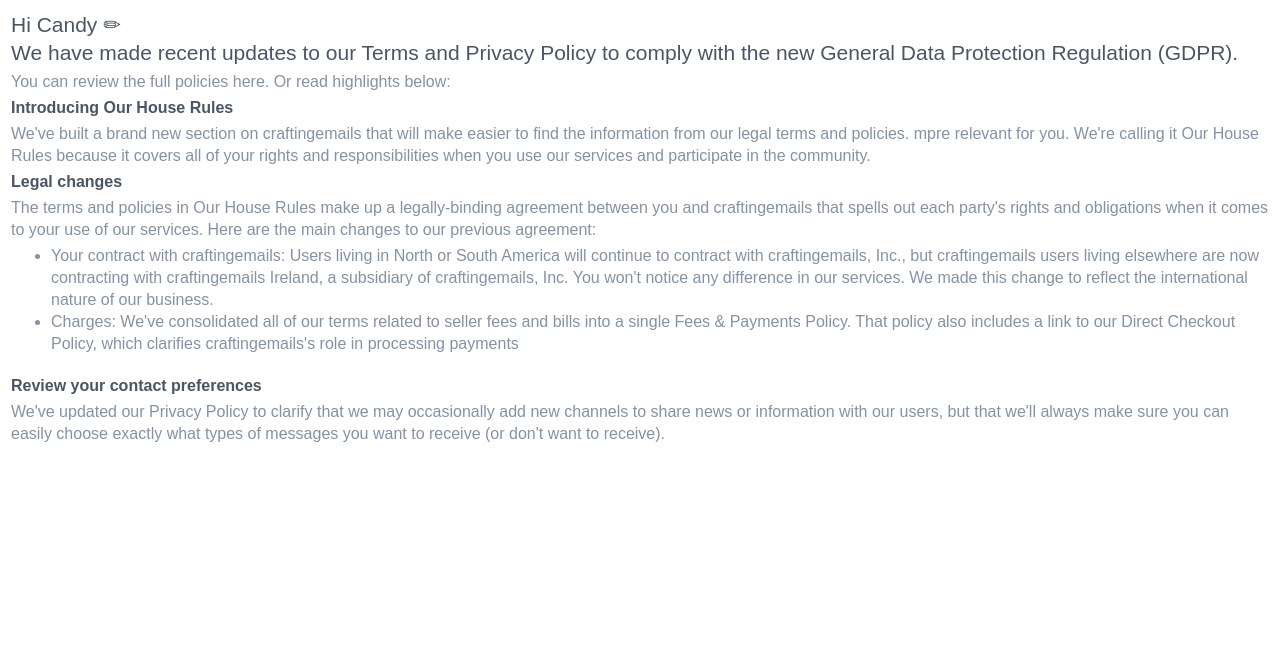
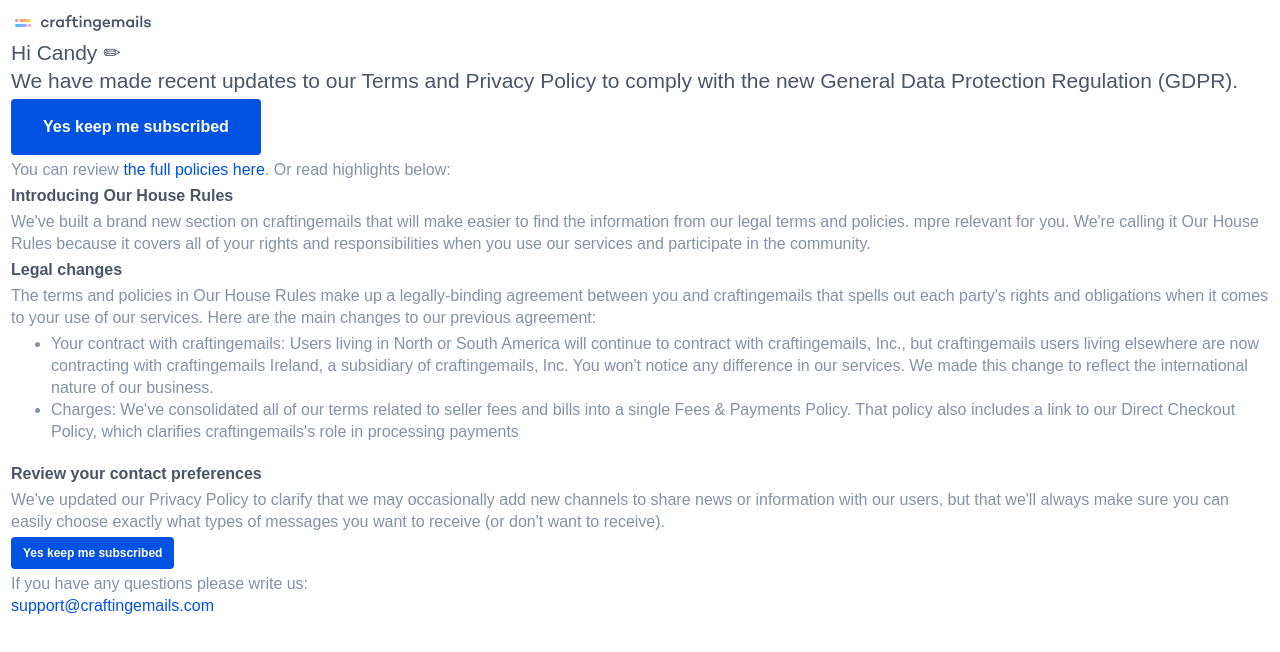
Before and after one commit to volkovVA/email, a plain HTML site: page index.html in a window 1280 px wide. Drawn offline with Linux system fonts and the light colour scheme.

Commit message:
images and links

```diff
--- a/index.html
+++ b/index.html
@@ -8,10 +8,20 @@
 <body>
     <table>
         <tr>
+            <td>
+                <img src="/img/logo.png" alt="Logo" style="width: 100%; max-width: 143px;">
+            </td>
+        </tr>
+        <tr>
            <td style="font-family: Arial, Helvetica, sans-serif; font-size: 21px; font-weight: 400; line-height: 28px; color: #4A5566;">Hi Candy &#9999<br>We have made recent updates to our Terms and Privacy Policy to comply with the new General Data Protection Regulation (GDPR).</td>
         </tr>
         <tr>
-            <td style="font-family: Arial, Helvetica, sans-serif; font-size: 16px; font-weight: 400; line-height: 22px; color: #8492A6;">You can review the full policies here. Or read highlights below:</td>
+            <td>
+                <a href="#" style="font-family: Arial, Helvetica, sans-serif; font-size: 16px; font-weight: 700; background: #0052E2; border-radius: 4px; color: #ffffff; text-decoration: none; height: 56px; line-height: 56px; display: inline-block; padding-right: 32px; padding-left: 32px;">Yes keep me subscribed</a>
+            </td>
+        </tr>
+        <tr>
+            <td style="font-family: Arial, Helvetica, sans-serif; font-size: 16px; font-weight: 400; line-height: 22px; color: #8492A6;">You can review <a href="#" style="text-decoration: none; color: #0052E2">the full policies here</a>. Or read highlights below:</td>
         </tr>
         <tr>
             <td style="font-family: Arial, Helvetica, sans-serif; font-size: 16px; font-weight: 700; line-height: 22px; color: #4A5566;">Introducing Our House Rules</td>
@@ -43,6 +53,14 @@
         <tr>
             <td style="font-family: Arial, Helvetica, sans-serif; font-size: 16px; font-weight: 400; line-height: 22px; color: #8492A6;">We've updated our Privacy Policy to clarify that we may occasionally add new channels to share news or information with our users, but that we'll always make sure you can easily choose exactly what types of messages you want to receive (or don't want to receive).</td>
         </tr>
+        <tr>
+            <td>
+                <a href="" style="font-family: Arial, Helvetica, sans-serif; font-size: 12px; font-weight: 700; background: #0052E2; border-radius: 4px; color: #ffffff; text-decoration: none; height: 32px; line-height: 32px; display: inline-block; padding-right: 12px; padding-left: 12px;">Yes keep me subscribed</a>
+            </td>
+        </tr>
+        <tr>
+            <td style="font-family: Arial, Helvetica, sans-serif; font-size: 16px; font-weight: 400; line-height: 22px; color: #8492A6;">If you have any questions please write us:<br><a href="mailto:support@craftingemails.com" style="text-decoration: none; color: #0052E2">support@craftingemails.com</a></td>
+        </tr>
     </table>
 </body>
 </html>
```
Also changed, not shown: img/logo.png (added).
